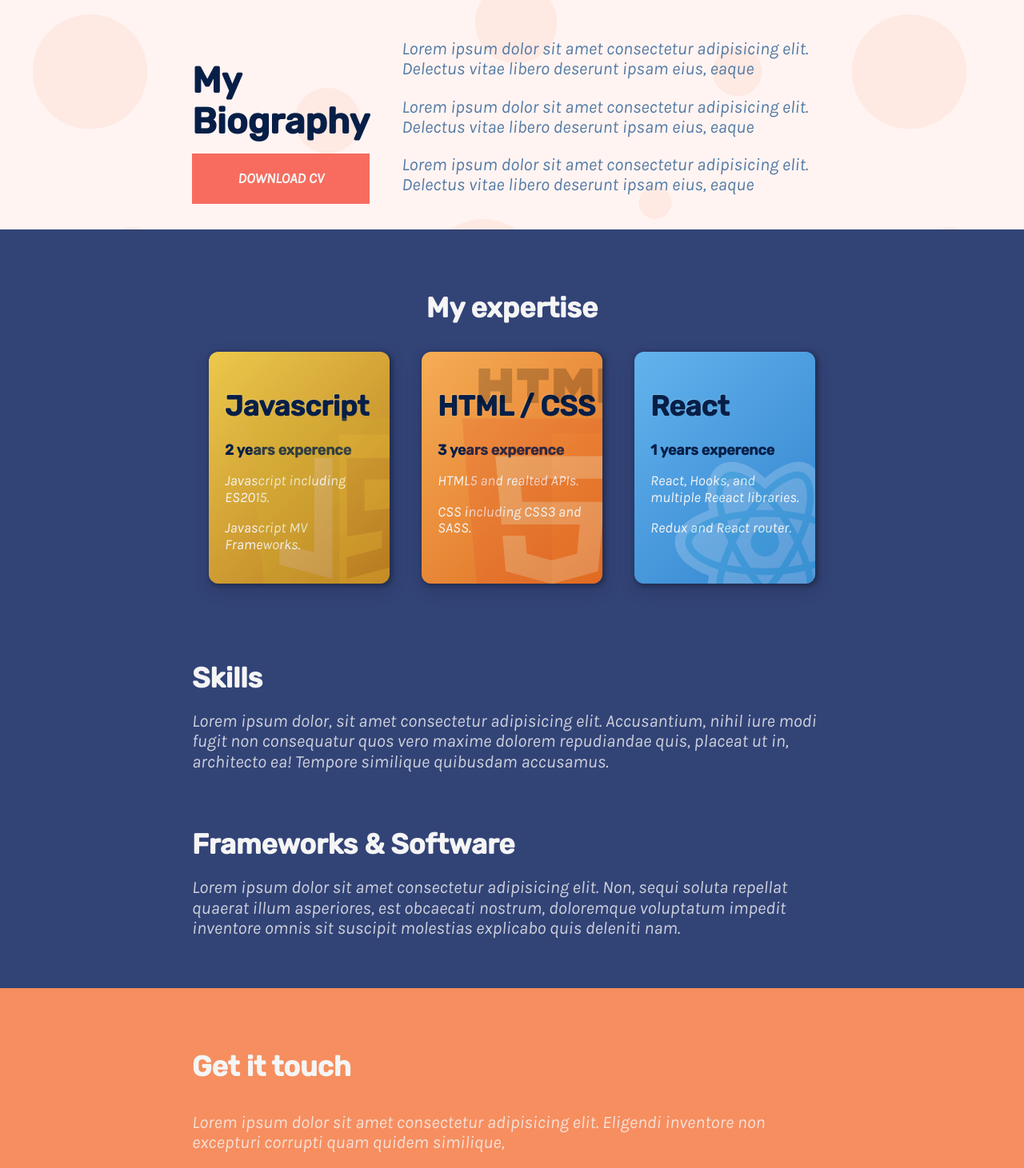
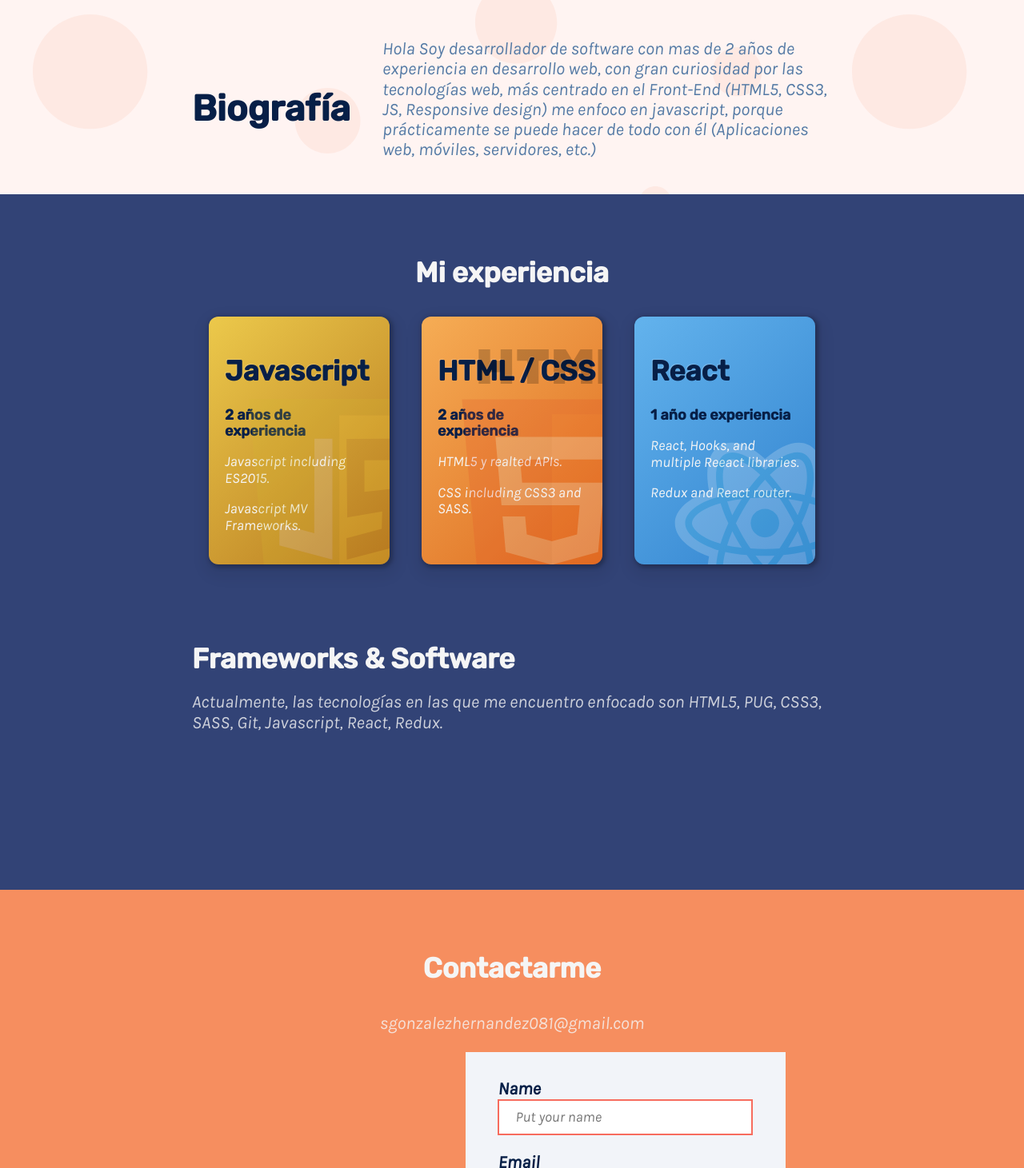
Before and after one commit to saniag081/Portafolio-layout, a plain HTML site: page index.html in a window 1280 px wide. Shown: the part 820-2281 px from the top of the page at 80% size. Drawn offline with Linux system fonts and the light colour scheme.

Commit message:
added content

```diff
--- a/index.html
+++ b/index.html
@@ -16,65 +16,65 @@
 			<div class="container">
 				<div class="hero-content">
 					<h1 class="title">
-						<span>Hello,</span> I'm Santiago Gonzalez.
+						<span>Hola,</span> soy Santiago Gonzalez.
 					</h1>
 					<h2 class="title"><strong>Frontend Developer</strong></h2>
 					<p>Frontend developer in Books and Books</p>
-					<button class="u-button">Contact me</button>
+					<a class="u-button" href="#contact">Contact me</a>
 				</div>
 			</div>
 		</article>
 		<article class="u-sections biography">
 			<div class="container is-short">
 				<div class="biography-titles">
-					<h2 class="title">My Biography</h2>
-					<button class="u-button">Download CV</button>
+					<h2 class="title">Biografía</h2>
+					<!-- <button class="u-button">Download CV</button> -->
 				</div>
 				<div>
-					<p>Lorem ipsum dolor sit amet consectetur adipisicing elit. Delectus vitae libero deserunt ipsam eius, eaque</p>
-					<p>Lorem ipsum dolor sit amet consectetur adipisicing elit. Delectus vitae libero deserunt ipsam eius, eaque</p>
-					<p>Lorem ipsum dolor sit amet consectetur adipisicing elit. Delectus vitae libero deserunt ipsam eius, eaque</p>
+					<p>Hola Soy desarrollador de software con mas de 2 años de experiencia en desarrollo web, con gran curiosidad por las tecnologías web, más centrado en el Front-End (HTML5, CSS3, JS, Responsive design) me enfoco en javascript, porque prácticamente se puede hacer de todo con él (Aplicaciones web, móviles, servidores, etc.)</p>
+					<!-- <p>Lorem ipsum doleor sit amet consectetur adipisicing elit. Delectus vitae libero deserunt ipsam eius, eaque</p> -->
+					<!-- <p>Lorem ipsum dolor sit amet consectetur adipisicing elit. Delectus vitae libero deserunt ipsam eius, eaque</p> -->
 				</div>
 			</div>
 		</article>
 		<article class="expertise u-sections">
 			<div class="container is-column">
-					<h2 class="title is-inverted">My expertise</h2>
+					<h2 class="title is-inverted">Mi experiencia</h2>
 				<section class="expertise-item has-cards">
 					<div class="u-card js">
 						<h2 class="title ">Javascript</h2>
-						<h4 class="subtitle">2 years experence</h4>
+						<h4 class="subtitle">2 años de experiencia</h4>
 						<p>Javascript including ES2015.</p>
 						<p>Javascript MV Frameworks.</p>
 					</div>
 					<div class="u-card html-css">
 						<h2 class="title ">HTML / CSS</h2>
-						<h4 class="subtitle">3 years experence</h4>
-						<p>HTML5 and realted APIs.</p>
+						<h4 class="subtitle">2 años de experiencia</h4>
+						<p>HTML5 y realted APIs.</p>
 						<p>CSS including CSS3 and SASS.</p>
 					</div>
 					<div class="u-card react">
 						<h2 class="title ">React</h2>
-						<h4 class="subtitle">1 years experence</h4>
+						<h4 class="subtitle">1 año de experiencia</h4>
 						<p>React, Hooks, and multiple Reeact libraries.</p>
 						<p>Redux and React router.</p>
 					</div>
 				</section>
-				<section class="expertise-item">
+				<!-- <section class="expertise-item">
 					<h2 class="title is-inverted">Skills</h2>
 					<p class="is-inverted">Lorem ipsum dolor, sit amet consectetur adipisicing elit. Accusantium, nihil iure modi fugit non consequatur quos vero maxime dolorem repudiandae quis, placeat ut in, architecto ea! Tempore similique quibusdam accusamus.</p>
-				</section>
+				</section> -->
 				<section class="expertise-item">
 					<h2 class="title is-inverted">Frameworks & Software</h2>
-					<p class="is-inverted">Lorem ipsum dolor sit amet consectetur adipisicing elit. Non, sequi soluta repellat quaerat illum asperiores, est obcaecati nostrum, doloremque voluptatum impedit inventore omnis sit suscipit molestias explicabo quis deleniti nam.</p>
+					<p class="is-inverted">Actualmente, las tecnologías en las que me encuentro enfocado son HTML5, PUG, CSS3, SASS, Git, Javascript, React, Redux.</p>
 				</section>
 			</div>
 		</article>
-		<article class="contact">
+		<article class="contact" id="contact">
 			<div class="u-sections">
 				<div class="container is-short is-column">
-					<h2 class="title is-inverted is-left">Get it touch</h2>
-					<p class="is-inverted">Lorem ipsum dolor sit amet consectetur adipisicing elit. Eligendi inventore non excepturi corrupti quam quidem similique,</p>
+					<h2 class="title is-inverted">Contactarme</h2>
+					<p class="is-inverted">sgonzalezhernandez081@gmail.com</p>
 					<div class="contact-container">
 						<div class="social">
 							<h3 class="title is-inverted">Follow me</h3>
@@ -85,7 +85,7 @@
 									</a>
 								</li>
 								<li>
-									<a href="" target="_blank" rel="noreferer noopener">
+									<a href="https://www.linkedin.com/in/santiago-gonzalez-hernandez-b70470160/" target="_blank" rel="noreferer noopener">
 										<img src="./src/assets/Icons/linkedin.svg" alt=""> <span>LinkedIn</span>
 									</a>
 								</li>
--- a/src/styles/main.css
+++ b/src/styles/main.css
@@ -66,6 +66,7 @@
 	font-weight: 600;
 	max-width: 300px;
 	width: 100%;
+	text-decoration: none;
 }
 
 .u-button.is-block{
@@ -214,6 +215,7 @@
 	color: var(--color-font-base-hightlight);
 	font-size: var(--font-size-md);
 	margin: 20px 0;
+	margin-bottom: 40px;
 }
 
 @media(max-width: 600px){
@@ -329,6 +331,7 @@
 	padding: 10px 20px;
 	border: 2px solid var(--color-primary);
 	font-size: var(--font-size-sm);
+	width: 100%;
 }
 
 textarea:focus,
```
